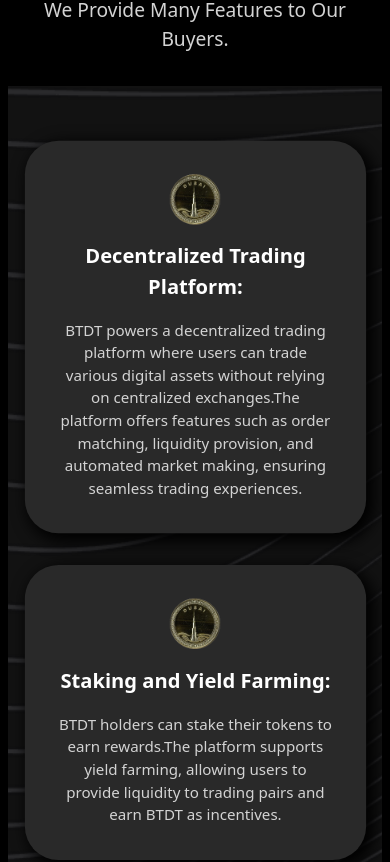
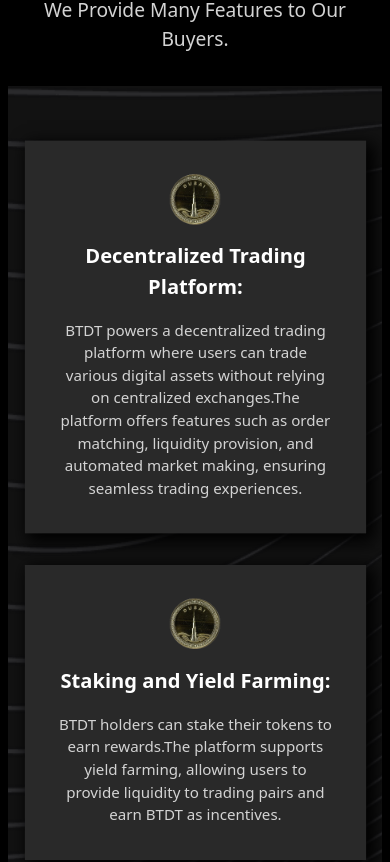
Before and after one commit to Drcodepro/Burj_Token, a React (Vite) app: page / in a window 390 px wide. Shown: the part 1498-2360 px from the top of the page. Built offline with nearby package versions, Linux system fonts and the light colour scheme.

Commit message:
new commit

```diff
--- a/src/Component/All_css/RoadMap.css
+++ b/src/Component/All_css/RoadMap.css
@@ -124,7 +124,8 @@
     height: 60px;
   }
   &:hover{
-    box-shadow: 0px 0px 10px 2px rgb(48, 48, 48);
+    box-shadow: 0 2px 10px 1px rgba(80, 80, 80, 0.764);
+    ;
   }
 }
 
--- a/src/Component/HelperComponent/FeatureBox/FeatureBox.css
+++ b/src/Component/HelperComponent/FeatureBox/FeatureBox.css
@@ -10,12 +10,43 @@
     padding: 2rem;
     box-sizing: border-box;
     background-color: rgb(41, 41, 41);
-    border-radius: 2rem;
     z-index: 1;
     opacity: 0;
     transition-property:All;
     transition-duration: 1s;
     transition-timing-function: linear;
+
+    &::before{
+        content: "";
+        top: 0%;
+        left: 0%;
+        position: absolute;
+        width: 0px;
+        height: 0px;
+        border-top: 6px solid rgba(255, 255, 255, 0);
+        border-left: 6px solid rgba(255, 255, 255, 0);
+        transition: all 0.3s linear;
+      }
+
+      &::after{
+        content: "";
+        bottom:0%;
+        right: 0%;
+        position: absolute;
+        width: 0px;
+        height: 0px;
+        border-bottom: 6px solid rgba(255, 255, 255, 0);
+        border-right: 6px solid rgba(255, 255, 255, 0.002);
+        transition: all 0.3s linear;
+      }
+
+      transition: all 0.3s linear;
+
+      &:hover&::after,&:hover&::before{
+        border-color: #db27ffa3;
+        width: 60px;
+        height: 60px;
+      }
 }
 
 .Feature-box .Feature-logo{
@@ -39,11 +70,23 @@
     opacity: 1;
     transform: scale(1.05);
     box-shadow:5px 5px 15px 3px rgb(0, 0, 0);
+
 }
 
 @media (max-width:640px){
     .Feature-box{
         width: 95%;
+
+        &::before{
+            content: "";
+            border-top: 3px solid rgba(255, 255, 255, 0);
+            border-left: 3px solid rgba(255, 255, 255, 0);
+          }
+
+          &::after{
+            border-bottom: 3px solid rgba(255, 255, 255, 0);
+            border-right: 3px solid rgba(255, 255, 255, 0.002);
+          }
     }
     .Feature-box .Feature-heading{
         font-size: 1.2rem;
```
